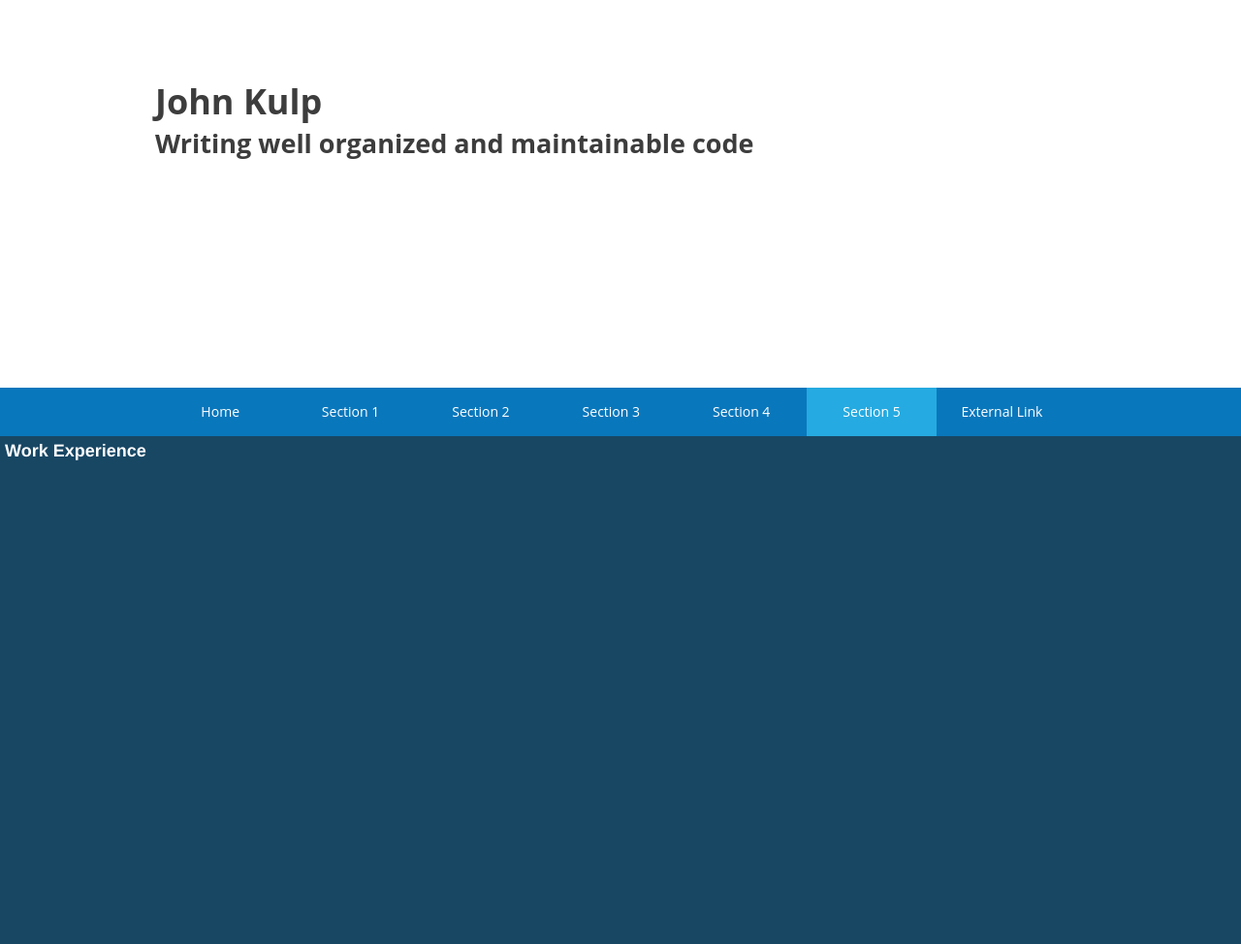
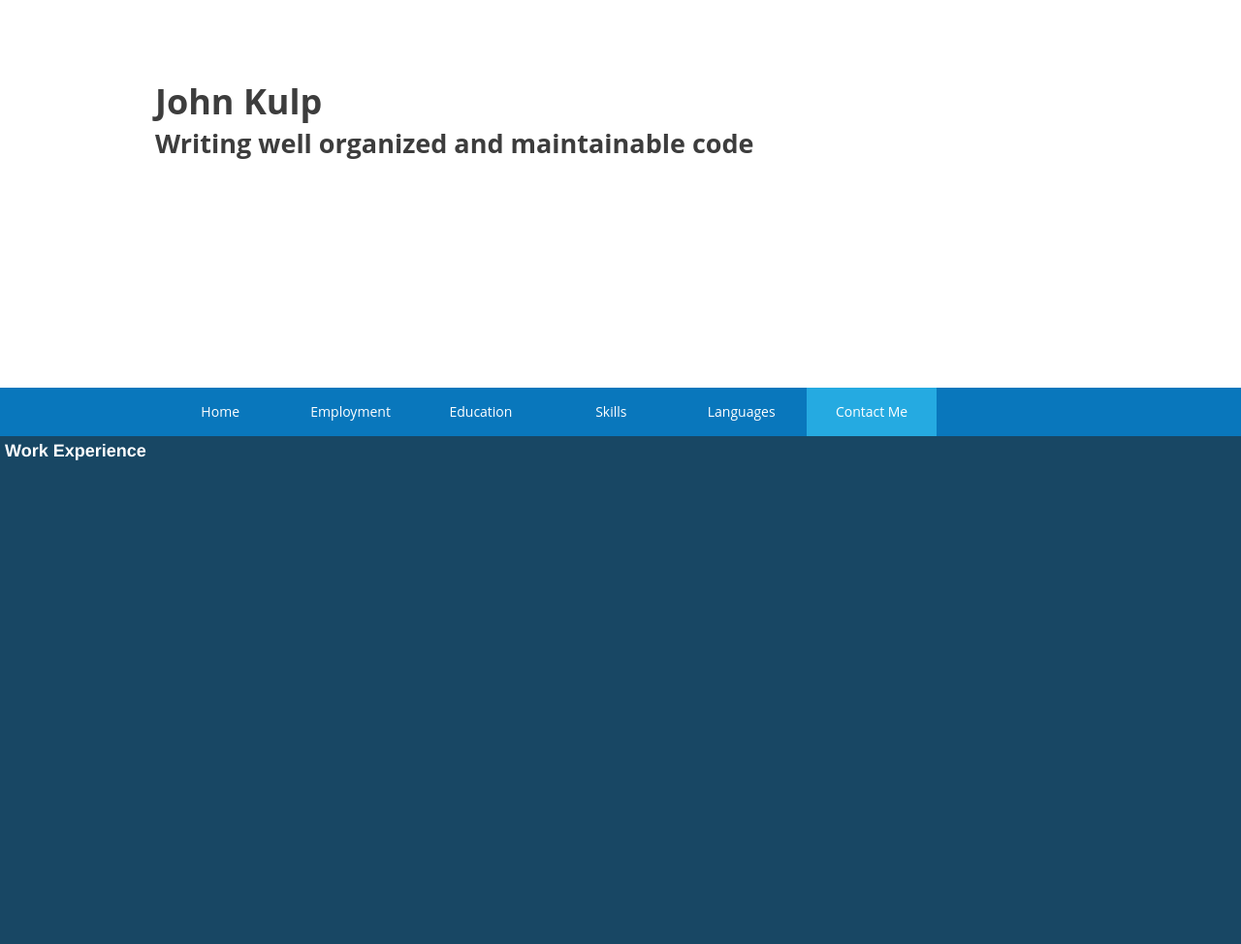
Before and after one commit to JohnKulp/resume, a Python web app: template templates/index.html in a window 1280 px wide. Shown: the top 974 px of the page at 97% size. Run offline with Jinja, Linux system fonts and the light colour scheme; the template is opened without the code that fills it, so the values that code supplies are empty.

```diff
--- a/templates/index.html
+++ b/templates/index.html
@@ -1,3 +1,4 @@
+<!DOCTYPE html>
 <html>
 	<head>
 		<link type="text/css" rel="stylesheet" href="/stylesheets/main.css" />
@@ -20,12 +21,12 @@
 		<div class="subMenu" >
 		 	<div class="inner">
 		 		<a href="#sTop" class="subNavBtn">Home</a>
-		 		<a href="#s1" class="subNavBtn">Section 1</a>
-				<a href="#s2" class="subNavBtn">Section 2</a>
-				<a href="#s3" class="subNavBtn">Section 3</a>
-				<a href="#s4" class="subNavBtn">Section 4</a>
-				<a href="#s5" class="subNavBtn">Section 5</a>
-				<a href="#" class="subNavBtn extLink end">External Link</a>
+		 		<a href="#s1" class="subNavBtn">Employment</a>
+				<a href="#s2" class="subNavBtn">Education</a>
+				<a href="#s3" class="subNavBtn">Skills</a>
+				<a href="#s4" class="subNavBtn">Languages</a>
+				<a href="#s5" class="subNavBtn">Contact Me</a>
+				<!--<a href="#" class="subNavBtn extLink end">External Link</a>-->
 			</div>
 		</div>
 
```
Also changed, not shown: main.py (+6 -1 lines), static/javascripts/main_mobile.js (added, +23 -0 lines), templates/mobile_index.html (added, +31 -0 lines), static/stylesheets/main_mobile.css (added), 2 other files.
